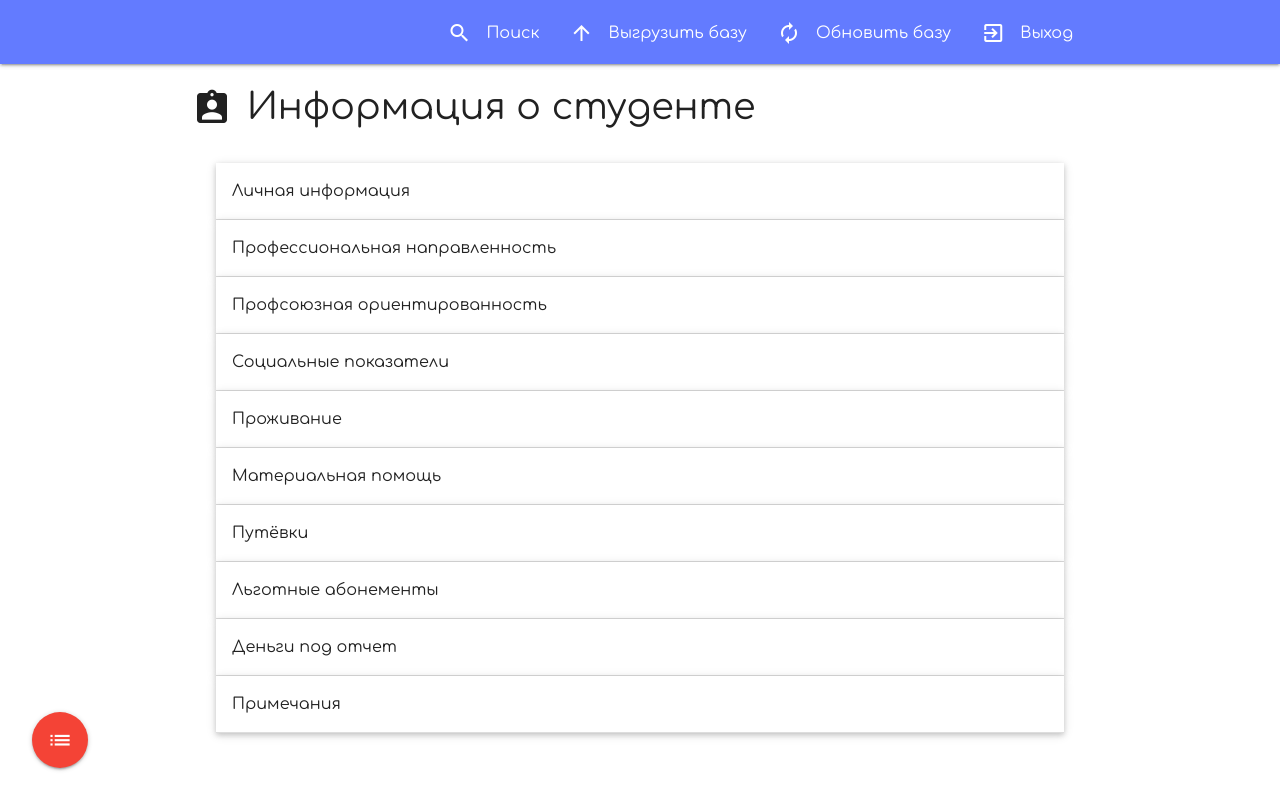
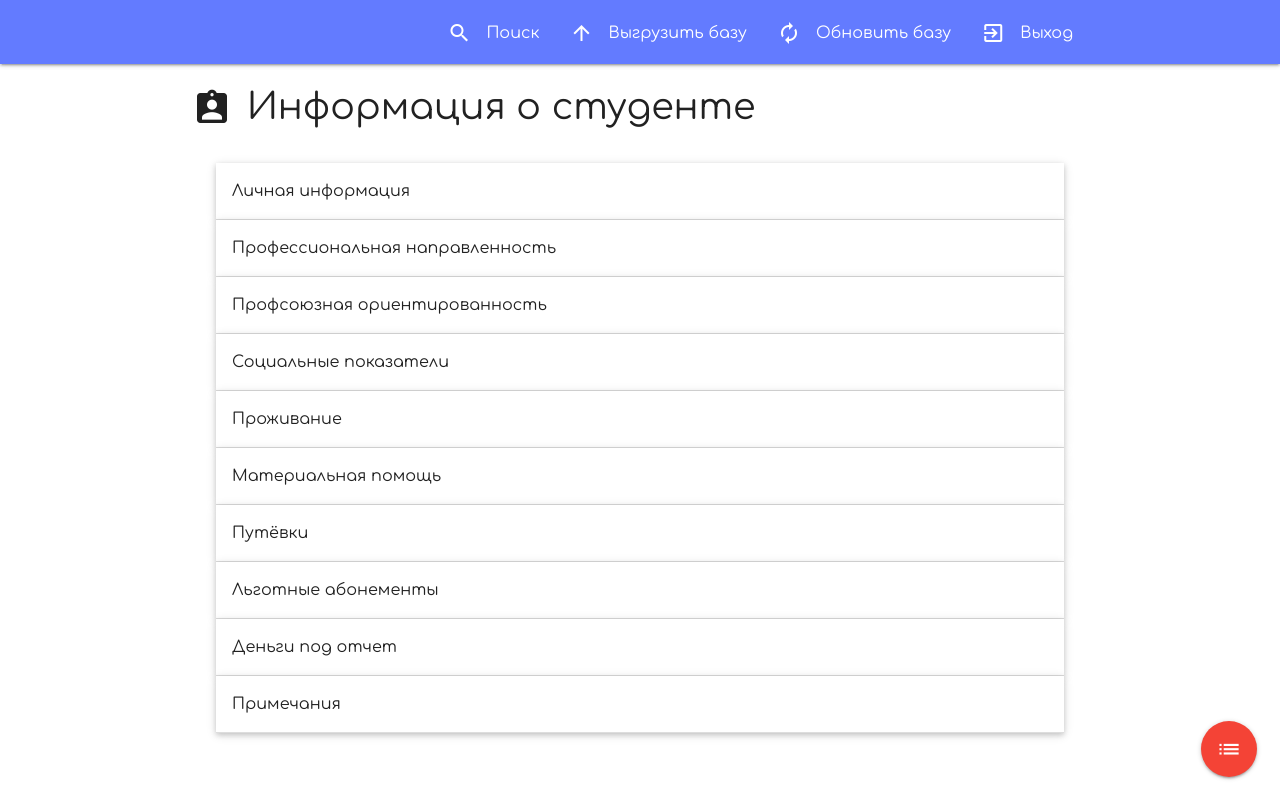
Before and after one commit to mikhalovich/Profcom_DB, a Vue app: page /detail in a window 1280 px wide. Built offline with nearby package versions, Linux system fonts and the light colour scheme; no server answers.

Commit message:
Style of floating button changed

```diff
--- a/src/assets/stylePage.css
+++ b/src/assets/stylePage.css
@@ -47,8 +47,3 @@ h6 {
   height: 100vh;
   background: #637bff;
 }
-.fixed-action-btn {
-  bottom: 2rem;
-  left: 2rem;
-  right: unset;
-}
```
